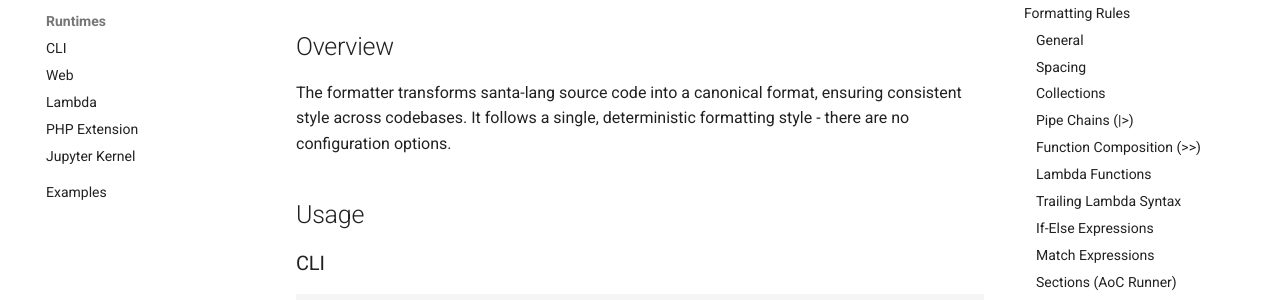
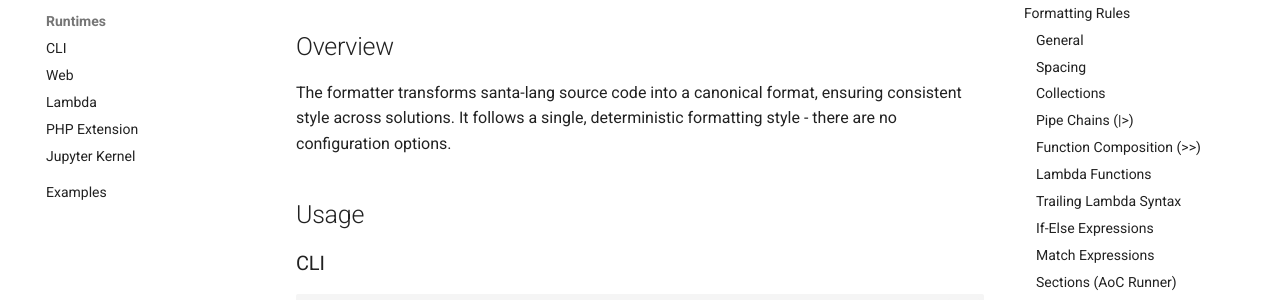
Before and after one commit to eddmann/santa-lang, an MkDocs documentation site: the page built from docs/formatter.md, in a window 1280 px wide and 900 px high. Shown: the part 260-560 px from the top of the window. Built offline with MkDocs 1.6.1 and Material for MkDocs 9.7.7, drawn with Linux system fonts in a browser that asks for light colours; comment, search, counter and statistics services are not loaded; some of the changed text lies outside the part shown.

Commit message:
docs(formatter): clarify comment handling and use solutions terminology

```diff
--- a/docs/formatter.md
+++ b/docs/formatter.md
@@ -6,7 +6,7 @@
 
 ## Overview
 
-The formatter transforms santa-lang source code into a canonical format, ensuring consistent style across codebases. It follows a single, deterministic formatting style - there are no configuration options.
+The formatter transforms santa-lang source code into a canonical format, ensuring consistent style across solutions. It follows a single, deterministic formatting style - there are no configuration options.
 
 ## Usage
 
```
Also changed, not shown: other parts of docs/formatter.md (+1 -1 lines).
